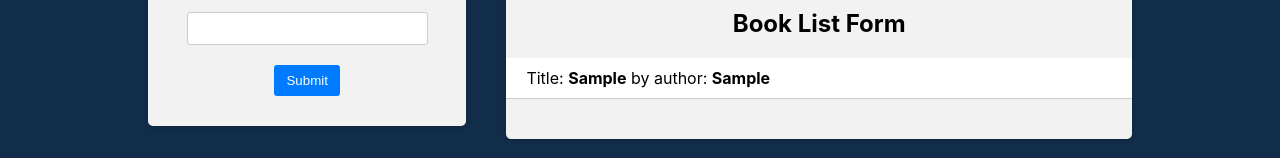
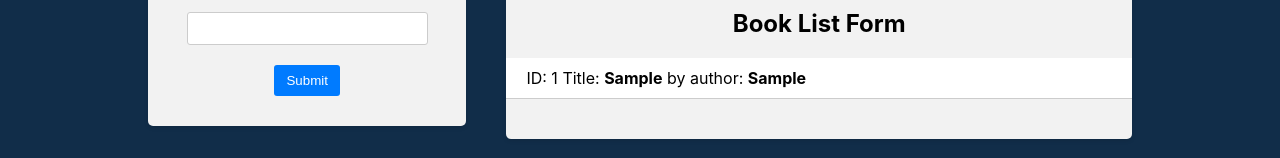
Before and after one commit to MaxChernyshev/react-redux, a React (Create React App) app in the folder frontend/: page / in a window 1280 px wide. Both pictures are taken after typing "Sample", "Sample" into the empty fields and a click on the button "Submit". Shown: the part 302-460 px from the top of the page. Built offline with nearby package versions, Linux system fonts and the light colour scheme.

Commit message:
uuid added

```diff
--- a/frontend/package.json
+++ b/frontend/package.json
@@ -11,6 +11,7 @@
         "react-dom": "^18.2.0",
         "react-redux": "^9.1.0",
         "react-scripts": "5.0.1",
+        "uuid": "^9.0.1",
         "web-vitals": "^2.1.4"
     },
     "scripts": {
--- a/frontend/src/components/BookForm/BookForm.jsx
+++ b/frontend/src/components/BookForm/BookForm.jsx
@@ -1,5 +1,6 @@
 import { useState } from "react"
 import { useDispatch } from "react-redux"
+import { v4 as uuidv4 } from 'uuid'
 import { addBook } from "../../redux/books/actionCreators"
 import './BookForm.css'
 
@@ -15,12 +16,13 @@ const BookForm = () => {
             const book = {
                 title: title,
                 author: author,
+                id: uuidv4(),
             }
             dispatch(addBook(book))
 
             setTitle('')
             setAuthor('')
-            alert('ASSA')
+            // alert('ASSA')
         }
     }
 
--- a/frontend/src/components/BookList/BookList.jsx
+++ b/frontend/src/components/BookList/BookList.jsx
@@ -5,13 +5,11 @@ const BookList = () => {
 
     const books = useSelector((state) => state.books)
 
-    console.log(books)
+    // console.log(books)
 
     return (
         <div className="app-block book-list">
             <h2>Book List Form</h2>
-
-
             {
                 books.length === 0
                     ?
@@ -20,15 +18,14 @@ const BookList = () => {
                     (
                         <ul>
                             {books.map((book, i) => (
-                                <li key={i}>
+                                <li key={book.id}>
                                     <div className='book-info'>
-                                        Title: <strong>{book.title}</strong> by author: <strong>{book.author}</strong>
+                                        ID: {++i} Title: <strong>{book.title}</strong> by author: <strong>{book.author}</strong>
                                     </div>
                                 </li>
                             ))}
                         </ul>
                     )
-
             }
         </div>
     )
--- a/frontend/src/redux/books/reducer.js
+++ b/frontend/src/redux/books/reducer.js
@@ -3,6 +3,9 @@ import * as a from './actionTypes'
 const initialState = []
 
 const booksReduser = (state = initialState, action) => {
+
+    // console.log(state)
+    // console.log(a.type)
     switch (action.type) {
         case a.ADD_BOOK:
             return [...state, action.payload]
```
Also changed, not shown: 1 other file (tests, documents, lock files or other folders).
